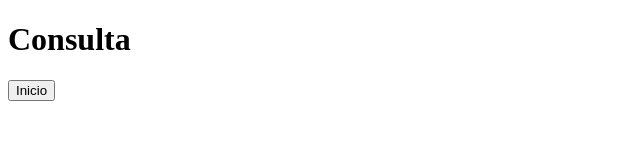
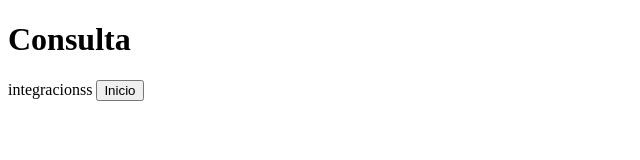
Before and after one commit to bulux-dev/Proyecto-ingenieria-software, a plain HTML site: page consulta.html in a window 1280 px wide. Shown: the whole page, without its empty margins (0-640 px from the left). Drawn offline with Linux system fonts and the light colour scheme.

Commit message:
prueba en mac

```diff
--- a/consulta.html
+++ b/consulta.html
@@ -9,6 +9,7 @@
     <body>
         <h1>Consulta</h1>
         <p></p>
+        <label>integracionss</label>
         <button onclick = "window.location.href = 'inicio.html'">Inicio</button>
     </body>
 </html>
```
Also changed, not shown: 1 other file.
